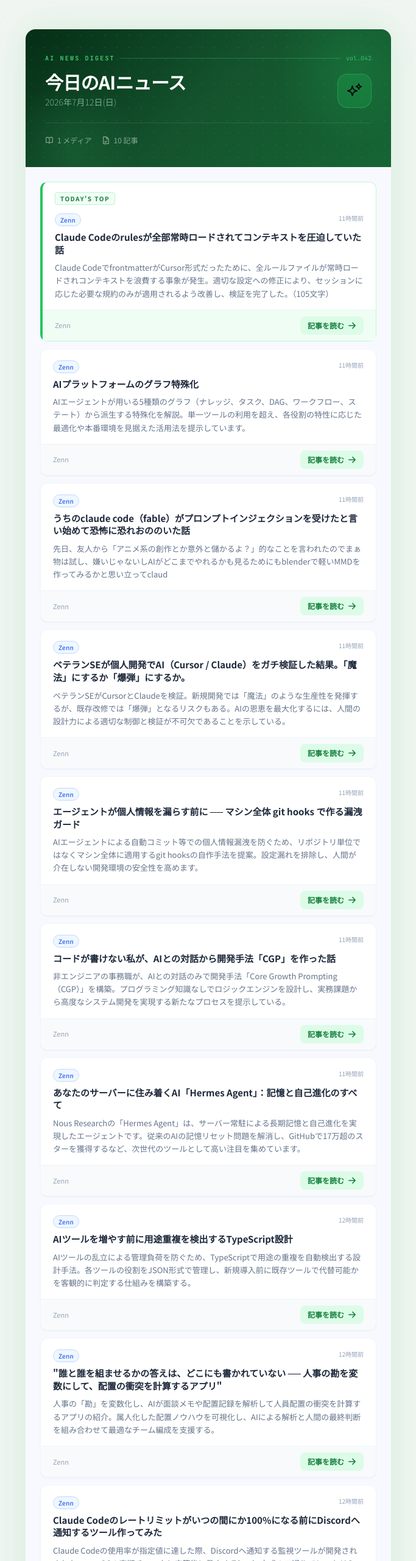
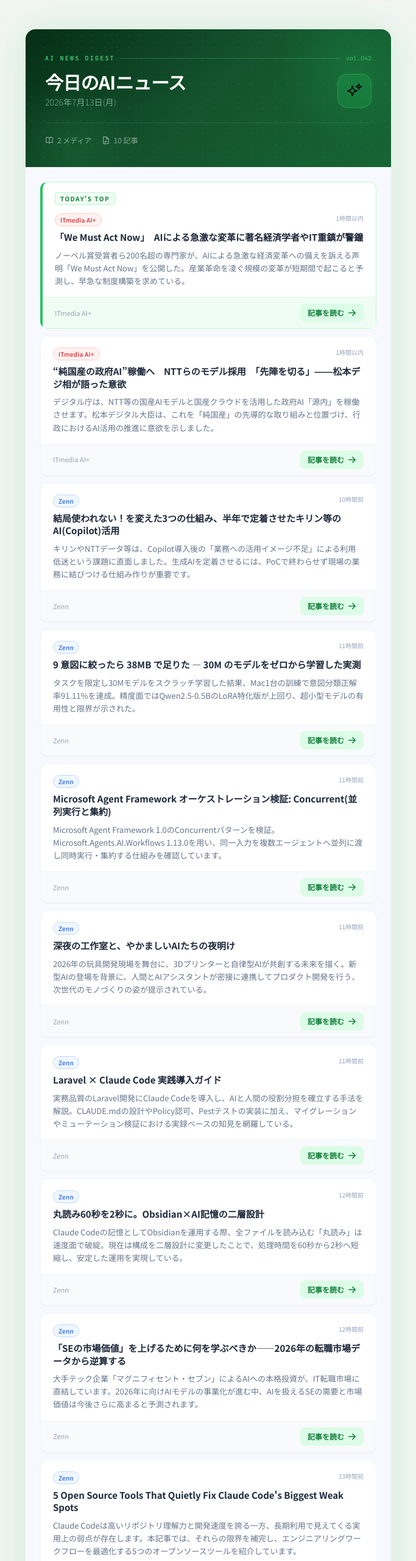
Before and after one commit to muramasalldr-max/ai-news-delivery, a plain HTML site: page index.html in a window 1280 px wide. Shown: the top 2560 px of the page at 61% size, without its empty margins (298-981 px from the left). Drawn offline with nearby package versions, Linux system fonts and the light colour scheme.

Commit message:
deploy: d10dac0924df5cd2effa6f749fe977626c312e90

```diff
--- a/index.html
+++ b/index.html
@@ -92,7 +92,7 @@
           <h1 class="text-white text-3xl font-bold tracking-tight leading-none">
             今日のAIニュース
           </h1>
-          <p class="text-brand-200/60 text-sm mt-2 font-light">2026年7月12日(日)</p>
+          <p class="text-brand-200/60 text-sm mt-2 font-light">2026年7月13日(月)</p>
         </div>
 
         <!-- AI icon badge -->
@@ -110,7 +110,7 @@
           <svg class="w-3.5 h-3.5" fill="none" viewBox="0 0 24 24" stroke="currentColor" stroke-width="2">
             <path stroke-linecap="round" stroke-linejoin="round" d="M12 6.042A8.967 8.967 0 006 3.75c-1.052 0-2.062.18-3 .512v14.25A8.987 8.987 0 016 18c2.305 0 4.408.867 6 2.292m0-14.25a8.966 8.966 0 016-2.292c1.052 0 2.062.18 3 .512v14.25A8.987 8.987 0 0018 18a8.966 8.966 0 00-6 2.292m0-14.25v14.25" />
           </svg>
-          <span>1 メディア</span>
+          <span>2 メディア</span>
         </div>
         <div class="flex items-center gap-1.5 text-white/50 text-xs">
           <svg class="w-3.5 h-3.5" fill="none" viewBox="0 0 24 24" stroke="currentColor" stroke-width="2">
@@ -129,15 +129,15 @@
         <div class="px-5 pt-3 pb-1"><span class="inline-block text-[10px] font-bold tracking-[0.15em] text-brand-700 bg-brand-50 border border-brand-200 rounded px-2 py-0.5 mb-2">TODAY'S TOP</span></div>
         <div class="px-5 pb-4">
           <div class="flex items-start justify-between gap-3 mb-2">
-            <span class="source-zenn text-[10px] font-medium px-2 py-0.5 rounded-full border tracking-wide flex-shrink-0 mt-0.5">Zenn</span>
-            <span class="text-[10px] text-slate-400 flex-shrink-0 mt-0.5">11時間前</span>
+            <span class="source-itmedia text-[10px] font-medium px-2 py-0.5 rounded-full border tracking-wide flex-shrink-0 mt-0.5">ITmedia AI+</span>
+            <span class="text-[10px] text-slate-400 flex-shrink-0 mt-0.5">1時間以内</span>
           </div>
-          <h2 class="text-slate-800 font-bold text-[15px] leading-snug mb-2">Claude Codeのrulesが全部常時ロードされてコンテキストを圧迫していた話</h2>
-          <p class="text-slate-500 text-[13px] leading-relaxed">Claude CodeでfrontmatterがCursor形式だったために、全ルールファイルが常時ロードされコンテキストを浪費する事象が発生。適切な設定への修正により、セッションに応じた必要な規約のみが適用されるよう改善し、検証を完了した。（105文字）</p>
+          <h2 class="text-slate-800 font-bold text-[15px] leading-snug mb-2">「We Must Act Now」　AIによる急激な変革に著名経済学者やIT重鎮が警鐘</h2>
+          <p class="text-slate-500 text-[13px] leading-relaxed">ノーベル賞受賞者ら200名超の専門家が、AIによる急激な経済変革への備えを訴える声明「We Must Act Now」を公開した。産業革命を凌ぐ規模の変革が短期間で起こると予測し、早急な制度構築を求めている。</p>
         </div>
         <div class="px-5 py-2.5 bg-brand-50 border-brand-100 border-t flex items-center justify-between">
-          <span class="text-[11px] text-slate-400">Zenn</span>
-          <a href="https://zenn.dev/o2wsu9/articles/aba0c9445f750d" target="_blank" rel="noopener noreferrer"
+          <span class="text-[11px] text-slate-400">ITmedia AI+</span>
+          <a href="https://www.itmedia.co.jp/aiplus/article/2607/14/2000000188/" target="_blank" rel="noopener noreferrer"
              class="inline-flex items-center gap-1.5 text-brand-700 text-[12px] font-semibold bg-brand-100 hover:bg-brand-200 px-3 py-1.5 rounded-lg transition-colors">
             記事を読む
             <svg class="w-3.5 h-3.5" fill="none" viewBox="0 0 24 24" stroke="currentColor" stroke-width="2.5">
@@ -152,15 +152,15 @@
 
         <div class="px-5 py-4">
           <div class="flex items-start justify-between gap-3 mb-2">
-            <span class="source-zenn text-[10px] font-medium px-2 py-0.5 rounded-full border tracking-wide flex-shrink-0 mt-0.5">Zenn</span>
-            <span class="text-[10px] text-slate-400 flex-shrink-0 mt-0.5">11時間前</span>
+            <span class="source-itmedia text-[10px] font-medium px-2 py-0.5 rounded-full border tracking-wide flex-shrink-0 mt-0.5">ITmedia AI+</span>
+            <span class="text-[10px] text-slate-400 flex-shrink-0 mt-0.5">1時間以内</span>
           </div>
-          <h2 class="text-slate-800 font-bold text-[15px] leading-snug mb-2">AIプラットフォームのグラフ特殊化</h2>
-          <p class="text-slate-500 text-[13px] leading-relaxed">AIエージェントが用いる5種類のグラフ（ナレッジ、タスク、DAG、ワークフロー、ステート）から派生する特殊化を解説。単一ツールの利用を超え、各役割の特性に応じた最適化や本番環境を見据えた活用法を提示しています。</p>
+          <h2 class="text-slate-800 font-bold text-[15px] leading-snug mb-2">“純国産の政府AI”稼働へ　NTTらのモデル採用　「先陣を切る」――松本デジ相が語った意欲</h2>
+          <p class="text-slate-500 text-[13px] leading-relaxed">デジタル庁は、NTT等の国産AIモデルと国産クラウドを活用した政府AI「源内」を稼働させます。松本デジタル大臣は、これを「純国産」の先導的な取り組みと位置づけ、行政におけるAI活用の推進に意欲を示しました。</p>
         </div>
         <div class="px-5 py-2.5 bg-slate-50 border-slate-100 border-t flex items-center justify-between">
-          <span class="text-[11px] text-slate-400">Zenn</span>
-          <a href="https://zenn.dev/knowledge_graph/articles/ai-agent-graph-specialization" target="_blank" rel="noopener noreferrer"
+          <span class="text-[11px] text-slate-400">ITmedia AI+</span>
+          <a href="https://www.itmedia.co.jp/business/articles/2607/14/news034.html" target="_blank" rel="noopener noreferrer"
              class="inline-flex items-center gap-1.5 text-brand-700 text-[12px] font-semibold bg-brand-100 hover:bg-brand-200 px-3 py-1.5 rounded-lg transition-colors">
             記事を読む
             <svg class="w-3.5 h-3.5" fill="none" viewBox="0 0 24 24" stroke="currentColor" stroke-width="2.5">
@@ -176,14 +176,14 @@
         <div class="px-5 py-4">
           <div class="flex items-start justify-between gap-3 mb-2">
             <span class="source-zenn text-[10px] font-medium px-2 py-0.5 rounded-full border tracking-wide flex-shrink-0 mt-0.5">Zenn</span>
-            <span class="text-[10px] text-slate-400 flex-shrink-0 mt-0.5">11時間前</span>
+            <span class="text-[10px] text-slate-400 flex-shrink-0 mt-0.5">10時間前</span>
           </div>
-          <h2 class="text-slate-800 font-bold text-[15px] leading-snug mb-2">うちのclaude code（fable）がプロンプトインジェクションを受けたと言い始めて恐怖に恐れおののいた話</h2>
-          <p class="text-slate-500 text-[13px] leading-relaxed">先日、友人から「アニメ系の創作とか意外と儲かるよ？」的なことを言われたのでまぁ物は試し、嫌いじゃないしAIがどこまでやれるかも見るためにもblenderで軽いMMDを作ってみるかと思い立ってclaud</p>
+          <h2 class="text-slate-800 font-bold text-[15px] leading-snug mb-2">結局使われない！を変えた3つの仕組み、半年で定着させたキリン等のAI(Copilot)活用</h2>
+          <p class="text-slate-500 text-[13px] leading-relaxed">キリンやNTTデータ等は、Copilot導入後の「業務への活用イメージ不足」による利用低迷という課題に直面しました。生成AIを定着させるには、PoCで終わらせず現場の業務に結びつける仕組み作りが重要です。</p>
         </div>
         <div class="px-5 py-2.5 bg-slate-50 border-slate-100 border-t flex items-center justify-between">
           <span class="text-[11px] text-slate-400">Zenn</span>
-          <a href="https://zenn.dev/chaos_gyoza/articles/d1003621c8e262" target="_blank" rel="noopener noreferrer"
+          <a href="https://zenn.dev/syoshida07/articles/5d28647e860d23" target="_blank" rel="noopener noreferrer"
              class="inline-flex items-center gap-1.5 text-brand-700 text-[12px] font-semibold bg-brand-100 hover:bg-brand-200 px-3 py-1.5 rounded-lg transition-colors">
             記事を読む
             <svg class="w-3.5 h-3.5" fill="none" viewBox="0 0 24 24" stroke="currentColor" stroke-width="2.5">
@@ -201,12 +201,12 @@
             <span class="source-zenn text-[10px] font-medium px-2 py-0.5 rounded-full border tracking-wide flex-shrink-0 mt-0.5">Zenn</span>
             <span class="text-[10px] text-slate-400 flex-shrink-0 mt-0.5">11時間前</span>
           </div>
-          <h2 class="text-slate-800 font-bold text-[15px] leading-snug mb-2">ベテランSEが個人開発でAI（Cursor / Claude）をガチ検証した結果。「魔法」にするか「爆弾」にするか。</h2>
-          <p class="text-slate-500 text-[13px] leading-relaxed">ベテランSEがCursorとClaudeを検証。新規開発では「魔法」のような生産性を発揮するが、既存改修では「爆弾」となるリスクもある。AIの恩恵を最大化するには、人間の設計力による適切な制御と検証が不可欠であることを示している。</p>
+          <h2 class="text-slate-800 font-bold text-[15px] leading-snug mb-2">9 意図に絞ったら 38MB で足りた — 30M のモデルをゼロから学習した実測</h2>
+          <p class="text-slate-500 text-[13px] leading-relaxed">タスクを限定し30Mモデルをスクラッチ学習した結果、Mac1台の訓練で意図分類正解率91.11%を達成。精度面ではQwen2.5-0.5BのLoRA特化版が上回り、超小型モデルの有用性と限界が示された。</p>
         </div>
         <div class="px-5 py-2.5 bg-slate-50 border-slate-100 border-t flex items-center justify-between">
           <span class="text-[11px] text-slate-400">Zenn</span>
-          <a href="https://zenn.dev/i_lib/articles/a18ab00a769f41" target="_blank" rel="noopener noreferrer"
+          <a href="https://zenn.dev/fandhe/articles/2bbd96138b8d3b" target="_blank" rel="noopener noreferrer"
              class="inline-flex items-center gap-1.5 text-brand-700 text-[12px] font-semibold bg-brand-100 hover:bg-brand-200 px-3 py-1.5 rounded-lg transition-colors">
             記事を読む
             <svg class="w-3.5 h-3.5" fill="none" viewBox="0 0 24 24" stroke="currentColor" stroke-width="2.5">
@@ -224,12 +224,12 @@
             <span class="source-zenn text-[10px] font-medium px-2 py-0.5 rounded-full border tracking-wide flex-shrink-0 mt-0.5">Zenn</span>
             <span class="text-[10px] text-slate-400 flex-shrink-0 mt-0.5">11時間前</span>
           </div>
-          <h2 class="text-slate-800 font-bold text-[15px] leading-snug mb-2">エージェントが個人情報を漏らす前に ── マシン全体 git hooks で作る漏洩ガード</h2>
-          <p class="text-slate-500 text-[13px] leading-relaxed">AIエージェントによる自動コミット等での個人情報漏洩を防ぐため、リポジトリ単位ではなくマシン全体に適用するgit hooksの自作手法を提案。設定漏れを排除し、人間が介在しない開発環境の安全性を高めます。</p>
+          <h2 class="text-slate-800 font-bold text-[15px] leading-snug mb-2">Microsoft Agent Framework オーケストレーション検証: Concurrent(並列実行と集約)</h2>
+          <p class="text-slate-500 text-[13px] leading-relaxed">Microsoft Agent Framework 1.0のConcurrentパターンを検証。Microsoft.Agents.AI.Workflows 1.13.0を用い、同一入力を複数エージェントへ並列に渡し同時実行・集約する仕組みを確認しています。</p>
         </div>
         <div class="px-5 py-2.5 bg-slate-50 border-slate-100 border-t flex items-center justify-between">
           <span class="text-[11px] text-slate-400">Zenn</span>
-          <a href="https://zenn.dev/synforger/articles/guard-dispatcher-machine-wide-hooks" target="_blank" rel="noopener noreferrer"
+          <a href="https://zenn.dev/yy7613/articles/ee2fe58d208eeb" target="_blank" rel="noopener noreferrer"
              class="inline-flex items-center gap-1.5 text-brand-700 text-[12px] font-semibold bg-brand-100 hover:bg-brand-200 px-3 py-1.5 rounded-lg transition-colors">
             記事を読む
             <svg class="w-3.5 h-3.5" fill="none" viewBox="0 0 24 24" stroke="currentColor" stroke-width="2.5">
@@ -247,12 +247,12 @@
             <span class="source-zenn text-[10px] font-medium px-2 py-0.5 rounded-full border tracking-wide flex-shrink-0 mt-0.5">Zenn</span>
             <span class="text-[10px] text-slate-400 flex-shrink-0 mt-0.5">11時間前</span>
           </div>
-          <h2 class="text-slate-800 font-bold text-[15px] leading-snug mb-2">コードが書けない私が、AIとの対話から開発手法「CGP」を作った話</h2>
-          <p class="text-slate-500 text-[13px] leading-relaxed">非エンジニアの事務職が、AIとの対話のみで開発手法「Core Growth Prompting（CGP）」を構築。プログラミング知識なしでロジックエンジンを設計し、実務課題から高度なシステム開発を実現する新たなプロセスを提示している。</p>
+          <h2 class="text-slate-800 font-bold text-[15px] leading-snug mb-2">深夜の工作室と、やかましいAIたちの夜明け</h2>
+          <p class="text-slate-500 text-[13px] leading-relaxed">2026年の玩具開発現場を舞台に、3Dプリンターと自律型AIが共創する未来を描く。新型AIの登場を背景に、人間とAIアシスタントが密接に連携してプロダクト開発を行う、次世代のモノづくりの姿が提示されている。</p>
         </div>
         <div class="px-5 py-2.5 bg-slate-50 border-slate-100 border-t flex items-center justify-between">
           <span class="text-[11px] text-slate-400">Zenn</span>
-          <a href="https://zenn.dev/coregrowthlabs/articles/45966f6d57f0c2" target="_blank" rel="noopener noreferrer"
+          <a href="https://zenn.dev/co_creation_lab/articles/3d-mouse-recipe-ep0" target="_blank" rel="noopener noreferrer"
              class="inline-flex items-center gap-1.5 text-brand-700 text-[12px] font-semibold bg-brand-100 hover:bg-brand-200 px-3 py-1.5 rounded-lg transition-colors">
             記事を読む
             <svg class="w-3.5 h-3.5" fill="none" viewBox="0 0 24 24" stroke="currentColor" stroke-width="2.5">
@@ -270,12 +270,12 @@
             <span class="source-zenn text-[10px] font-medium px-2 py-0.5 rounded-full border tracking-wide flex-shrink-0 mt-0.5">Zenn</span>
             <span class="text-[10px] text-slate-400 flex-shrink-0 mt-0.5">11時間前</span>
           </div>
-          <h2 class="text-slate-800 font-bold text-[15px] leading-snug mb-2">あなたのサーバーに住み着くAI「Hermes Agent」：記憶と自己進化のすべて</h2>
-          <p class="text-slate-500 text-[13px] leading-relaxed">Nous Researchの「Hermes Agent」は、サーバー常駐による長期記憶と自己進化を実現したエージェントです。従来のAIの記憶リセット問題を解消し、GitHubで17万超のスターを獲得するなど、次世代のツールとして高い注目を集めています。</p>
+          <h2 class="text-slate-800 font-bold text-[15px] leading-snug mb-2">Laravel × Claude Code 実践導入ガイド</h2>
+          <p class="text-slate-500 text-[13px] leading-relaxed">実務品質のLaravel開発にClaude Codeを導入し、AIと人間の役割分担を確立する手法を解説。CLAUDE.mdの設計やPolicy認可、Pestテストの実装に加え、マイグレーションやミューテーション検証における実録ベースの知見を網羅している。</p>
         </div>
         <div class="px-5 py-2.5 bg-slate-50 border-slate-100 border-t flex items-center justify-between">
           <span class="text-[11px] text-slate-400">Zenn</span>
-          <a href="https://zenn.dev/yuta1995/articles/ai-agent-hermes-openclaw-claude" target="_blank" rel="noopener noreferrer"
+          <a href="https://zenn.dev/ekusibhrm/books/laravel-claude-code-guide" target="_blank" rel="noopener noreferrer"
              class="inline-flex items-center gap-1.5 text-brand-700 text-[12px] font-semibold bg-brand-100 hover:bg-brand-200 px-3 py-1.5 rounded-lg transition-colors">
             記事を読む
             <svg class="w-3.5 h-3.5" fill="none" viewBox="0 0 24 24" stroke="currentColor" stroke-width="2.5">
@@ -293,12 +293,12 @@
             <span class="source-zenn text-[10px] font-medium px-2 py-0.5 rounded-full border tracking-wide flex-shrink-0 mt-0.5">Zenn</span>
             <span class="text-[10px] text-slate-400 flex-shrink-0 mt-0.5">12時間前</span>
           </div>
-          <h2 class="text-slate-800 font-bold text-[15px] leading-snug mb-2">AIツールを増やす前に用途重複を検出するTypeScript設計</h2>
-          <p class="text-slate-500 text-[13px] leading-relaxed">AIツールの乱立による管理負荷を防ぐため、TypeScriptで用途の重複を自動検出する設計手法。各ツールの役割をJSON形式で管理し、新規導入前に既存ツールで代替可能かを客観的に判定する仕組みを構築する。</p>
+          <h2 class="text-slate-800 font-bold text-[15px] leading-snug mb-2">丸読み60秒を2秒に。Obsidian×AI記憶の二層設計</h2>
+          <p class="text-slate-500 text-[13px] leading-relaxed">Claude Codeの記憶としてObsidianを運用する際、全ファイルを読み込む「丸読み」は速度面で破綻。現在は構成を二層設計に変更したことで、処理時間を60秒から2秒へ短縮し、安定した運用を実現している。</p>
         </div>
         <div class="px-5 py-2.5 bg-slate-50 border-slate-100 border-t flex items-center justify-between">
           <span class="text-[11px] text-slate-400">Zenn</span>
-          <a href="https://zenn.dev/kmn/articles/c82f77c8b95a18" target="_blank" rel="noopener noreferrer"
+          <a href="https://zenn.dev/ai_worklab/articles/obsidian-ai-memory-two-layer" target="_blank" rel="noopener noreferrer"
              class="inline-flex items-center gap-1.5 text-brand-700 text-[12px] font-semibold bg-brand-100 hover:bg-brand-200 px-3 py-1.5 rounded-lg transition-colors">
             記事を読む
             <svg class="w-3.5 h-3.5" fill="none" viewBox="0 0 24 24" stroke="currentColor" stroke-width="2.5">
@@ -316,12 +316,12 @@
             <span class="source-zenn text-[10px] font-medium px-2 py-0.5 rounded-full border tracking-wide flex-shrink-0 mt-0.5">Zenn</span>
             <span class="text-[10px] text-slate-400 flex-shrink-0 mt-0.5">12時間前</span>
           </div>
-          <h2 class="text-slate-800 font-bold text-[15px] leading-snug mb-2">&quot;誰と誰を組ませるかの答えは、どこにも書かれていない ── 人事の勘を変数にして、配置の衝突を計算するアプリ&quot;</h2>
-          <p class="text-slate-500 text-[13px] leading-relaxed">人事の「勘」を変数化し、AIが面談メモや配置記録を解析して人員配置の衝突を計算するアプリの紹介。属人化した配置ノウハウを可視化し、AIによる解析と人間の最終判断を組み合わせて最適なチーム編成を支援する。</p>
+          <h2 class="text-slate-800 font-bold text-[15px] leading-snug mb-2">「SEの市場価値」を上げるために何を学ぶべきか——2026年の転職市場データから逆算する</h2>
+          <p class="text-slate-500 text-[13px] leading-relaxed">大手テック企業「マグニフィセント・セブン」によるAIへの本格投資が、IT転職市場に直結しています。2026年に向けAIモデルの事業化が進む中、AIを扱えるSEの需要と市場価値は今後さらに高まると予測されます。</p>
         </div>
         <div class="px-5 py-2.5 bg-slate-50 border-slate-100 border-t flex items-center justify-between">
           <span class="text-[11px] text-slate-400">Zenn</span>
-          <a href="https://zenn.dev/hiroshift/articles/55302c4314a468" target="_blank" rel="noopener noreferrer"
+          <a href="https://zenn.dev/aoi777/articles/e95a23d8a5e974" target="_blank" rel="noopener noreferrer"
              class="inline-flex items-center gap-1.5 text-brand-700 text-[12px] font-semibold bg-brand-100 hover:bg-brand-200 px-3 py-1.5 rounded-lg transition-colors">
             記事を読む
             <svg class="w-3.5 h-3.5" fill="none" viewBox="0 0 24 24" stroke="currentColor" stroke-width="2.5">
@@ -337,14 +337,14 @@
         <div class="px-5 py-4">
           <div class="flex items-start justify-between gap-3 mb-2">
             <span class="source-zenn text-[10px] font-medium px-2 py-0.5 rounded-full border tracking-wide flex-shrink-0 mt-0.5">Zenn</span>
-            <span class="text-[10px] text-slate-400 flex-shrink-0 mt-0.5">12時間前</span>
+            <span class="text-[10px] text-slate-400 flex-shrink-0 mt-0.5">13時間前</span>
           </div>
-          <h2 class="text-slate-800 font-bold text-[15px] leading-snug mb-2">Claude Codeのレートリミットがいつの間にか100%になる前にDiscordへ通知するツール作ってみた</h2>
-          <p class="text-slate-500 text-[13px] leading-relaxed">Claude Codeの使用率が指定値に達した際、Discordへ通知する監視ツールが開発されました。macOSの定期チェックと応答後に発火するhooks方式の二通りでレートリミットを監視し、制限超過の未然防止を可能にします。（105文字）</p>
+          <h2 class="text-slate-800 font-bold text-[15px] leading-snug mb-2">5 Open Source Tools That Quietly Fix Claude Code&#039;s Biggest Weak Spots</h2>
+          <p class="text-slate-500 text-[13px] leading-relaxed">Claude Codeは高いリポジトリ理解力と開発速度を誇る一方、長期利用で見えてくる実用上の弱点が存在します。本記事では、それらの限界を補完し、エンジニアリングワークフローを最適化する5つのオープンソースツールを紹介しています。</p>
         </div>
         <div class="px-5 py-2.5 bg-slate-50 border-slate-100 border-t flex items-center justify-between">
           <span class="text-[11px] text-slate-400">Zenn</span>
-          <a href="https://zenn.dev/nkmak/articles/2fbc8b66934368" target="_blank" rel="noopener noreferrer"
+          <a href="https://zenn.dev/neotechpark/articles/438a4f7d0e4dc2" target="_blank" rel="noopener noreferrer"
              class="inline-flex items-center gap-1.5 text-brand-700 text-[12px] font-semibold bg-brand-100 hover:bg-brand-200 px-3 py-1.5 rounded-lg transition-colors">
             記事を読む
             <svg class="w-3.5 h-3.5" fill="none" viewBox="0 0 24 24" stroke="currentColor" stroke-width="2.5">
```
